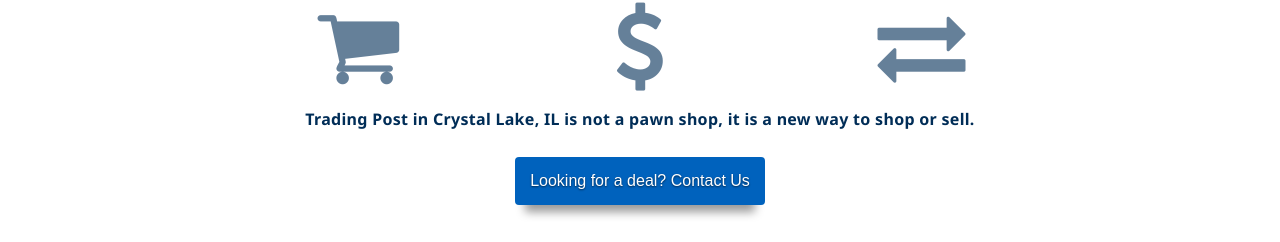
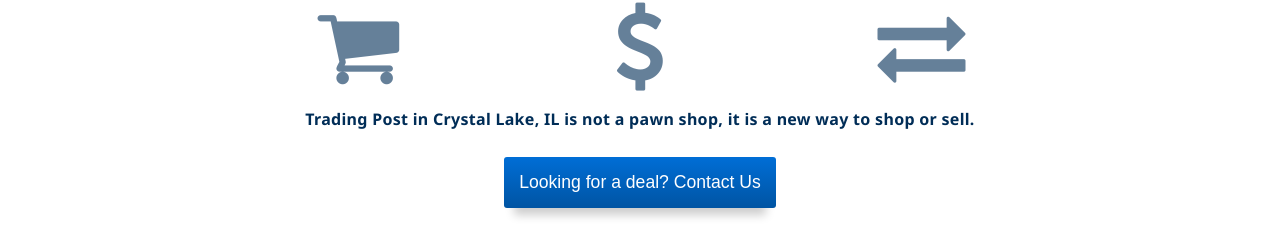
Before and after one commit to SPDUK/tradingpost, a React (Create React App) app: page /#/ in a window 1280 px wide. Shown: the part 219-461 px from the top of the page. Built offline with nearby package versions, Linux system fonts and the light colour scheme.

Commit message:
fixed navbar scrolling  color change position, added button & made things tighter

```diff
--- a/src/components/navbar.jsx
+++ b/src/components/navbar.jsx
@@ -39,7 +39,7 @@
   handleScroll() {
     const myNav = document.querySelector('.navbar');
     window.onscroll = function () {
-      if (document.documentElement.scrollTop >= 1450) {
+      if (document.documentElement.scrollTop >= 1150) {
         myNav.classList.add('nav-darkblue');
         myNav.classList.remove('nav-blue');
       } else {
--- a/src/styles/app.css
+++ b/src/styles/app.css
@@ -61,14 +61,24 @@
       margin-right: 17%; } }
 
 .button {
-  font-size: 1em;
   color: white;
-  text-shadow: 0 1px 2px rgba(0, 0, 0, 0.6);
   transition: 0.2s linear;
-  padding: 15px;
-  background-color: #0062bd;
+  background: linear-gradient(#006ED6, #0054A3);
   cursor: pointer;
-  border-radius: 4px;
-  border: 0; }
+  border-radius: 3px;
+  border: 0;
+  padding: 15px; }
+  @media (min-width: 768px) {
+    .button {
+      font-size: 1.1em; } }
   .button:hover {
     background-color: #007cf0; }
+
+@media screen and (-ms-high-contrast: active), (-ms-high-contrast: none) {
+  .buyselltrade-title {
+    font-size: 2em;
+    padding-bottom: 20px; }
+  .buyselltrade-about-button {
+    margin-bottom: 20px; }
+  .contactinfo-times-day {
+    padding: 10px; } }
--- a/src/styles/app.scss
+++ b/src/styles/app.scss
@@ -66,16 +66,29 @@
 	}
 }
 .button {
-	font-size: 1em;
-	color: white;
-	text-shadow: 0 1px 2px rgba(0,0,0, 0.60);
+	color: $white;
 	transition: 0.2s linear;
+	background: linear-gradient(#006ED6, #0054A3);
+	cursor: pointer;
+	border-radius: 3px;
+	border: 0;
 	padding: 15px;
-	background-color: lighten($color: $blue, $amount: 20);
-	cursor: pointer;
-	border-radius: 4px;
-	border: 0;
+	@include breakpoint(sm){
+		font-size: 1.1em;
+	}
 	&:hover {
 		background-color: lighten($color: $blue, $amount: 30);
 		}
 }
+@media screen and (-ms-high-contrast: active), (-ms-high-contrast: none) {
+  .buyselltrade-title {
+      font-size: 2em;
+      padding-bottom: 20px;
+  }
+  .buyselltrade-about-button {
+    margin-bottom: 20px;
+  }
+  .contactinfo-times-day{
+    padding: 10px;
+  }
+}
--- a/src/styles/buyselltrade.css
+++ b/src/styles/buyselltrade.css
@@ -5,6 +5,7 @@
     display: grid;
     grid-template-rows: 1.5fr 1fr; }
     .buyselltrade-grid-merch {
+      margin-top: 20px;
       display: grid;
       grid-template-rows: 1fr 1fr 1fr 1fr; }
       @media (min-width: 992px) {
@@ -81,7 +82,11 @@
       padding-bottom: 30px;
       font-size: 1em; }
     .buyselltrade-about-button {
-      box-shadow: 0px 17px 10px -10px rgba(0, 0, 0, 0.4); }
+      box-shadow: 0px 17px 10px -10px rgba(0, 0, 0, 0.2);
+      font-size: 1em; }
+      @media (min-width: 768px) {
+        .buyselltrade-about-button {
+          font-size: 1em; } }
       .buyselltrade-about-button:hover {
         box-shadow: 0px 37px 20px -20px rgba(0, 0, 0, 0.2);
         transform: translate(0px, -10px) scale(1.2); }
@@ -109,7 +114,3 @@
         @media (min-width: 768px) {
           .buyselltrade-contact-info-top {
             font-size: 1.5em; } }
-
-@media screen and (-ms-high-contrast: active), (-ms-high-contrast: none) {
-  .buyselltrade-title {
-    font-size: 2.5em; } }
--- a/src/styles/buyselltrade.scss
+++ b/src/styles/buyselltrade.scss
@@ -1,12 +1,12 @@
 @import 'variables.scss';
 .buyselltrade {
   padding-top: 130px;
-  background-color: $white;
+  background:
   &-grid {
     display: grid;
     grid-template-rows: 1.5fr 1fr;
-    // grid-template-columns: 1fr 1fr;
     &-merch {
+      margin-top: 20px;
       display: grid;
       grid-template-rows: 1fr 1fr 1fr 1fr;
       @include breakpoint(md){
@@ -92,7 +92,11 @@
       font-size: 1em;
     }
     &-button {
-      box-shadow: 0px 17px 10px -10px rgba(0,0,0,0.4);
+      box-shadow: 0px 17px 10px -10px rgba(0,0,0,0.2);
+      font-size: 1em;
+      @include breakpoint(sm) {
+        font-size: 1em;
+      }
       &:hover {
         box-shadow: 0px 37px 20px -20px rgba(0,0,0,0.2);
         transform: translate(0px, -10px) scale(1.2);
@@ -130,8 +134,3 @@
     }
   }
 }
-@media screen and (-ms-high-contrast: active), (-ms-high-contrast: none) {
-  .buyselltrade-title {
-      font-size: 2.5em;
-  }
-}
--- a/src/styles/contactinfo.css
+++ b/src/styles/contactinfo.css
@@ -14,14 +14,14 @@
   .contactinfo-times {
     align-items: center;
     text-align: center;
-    height: 400px;
+    height: 300px;
     display: grid;
     grid-template-rows: 2fr 8fr;
     padding: 2%;
     grid-template-rows: repeat(8, 1fr); }
     @media (min-width: 768px) {
       .contactinfo-times {
-        height: 600px; } }
+        height: 400px; } }
     .contactinfo-times-title {
       font-size: 2em;
       opacity: 1; }
@@ -30,18 +30,28 @@
       opacity: 1; }
   .contactinfo-location {
     align-items: center;
-    height: 600px;
+    height: 400px;
     display: grid;
     grid-template-rows: 2fr 8fr;
     padding: 2%; }
     .contactinfo-location-map-display {
       width: 100%;
-      height: 400px; }
+      height: 300px; }
       @media (min-width: 768px) {
         .contactinfo-location-map-display {
           padding-left: 10%;
           padding-right: 10%;
           width: 80%; } }
+      @media (min-width: 992px) {
+        .contactinfo-location-map-display {
+          padding-right: 15%;
+          padding-left: 15%;
+          width: 70%; } }
+      @media (min-width: 1200px) {
+        .contactinfo-location-map-display {
+          padding-left: 20%;
+          padding-right: 20%;
+          width: 60%; } }
     .contactinfo-location-title {
       font-size: 2em;
       text-align: center; }
```
Also changed, not shown: src/styles/contactinfo.scss (+14 -4 lines).
